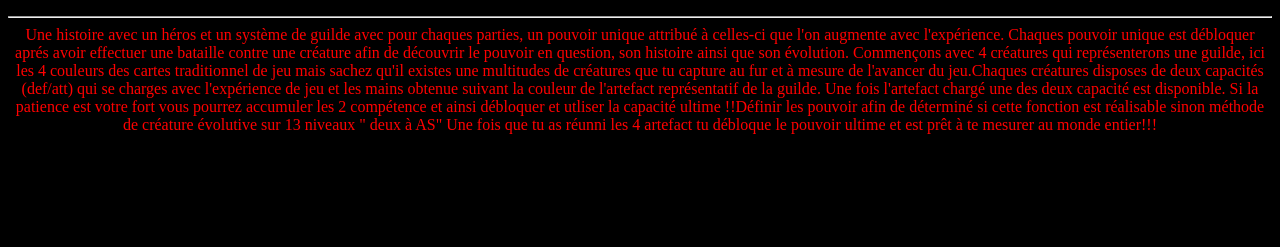
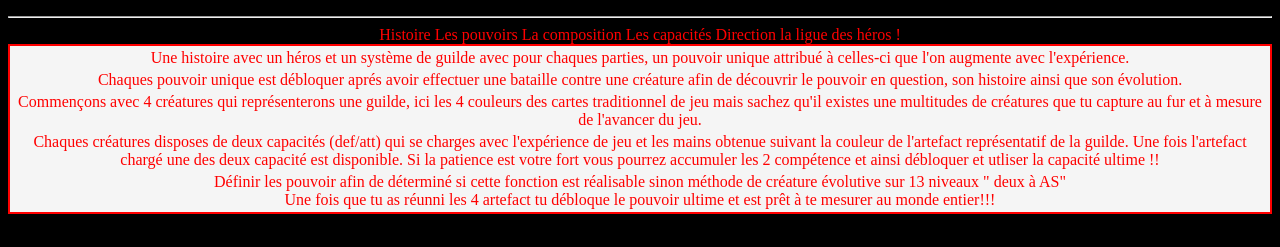
Before and after one commit to Romm74/activite_5_poker, a plain HTML site: page index.html in a window 1280 px wide. Shown: the part 152-399 px from the top of the page. Drawn offline with Linux system fonts and the light colour scheme.

Commit message:
amélioration du tableau

```diff
--- a/index.html
+++ b/index.html
@@ -15,17 +15,29 @@
         <h3>Logiciel de Poker</h3>
         <hr>
         <table>
-            <tr>Une histoire avec un héros et un système de guilde avec pour chaques parties, un pouvoir unique attribué à celles-ci que l'on augmente avec l'expérience. </li>
-            <tr>Chaques pouvoir unique est débloquer aprés avoir effectuer une bataille contre une créature afin de découvrir le pouvoir en question, son histoire ainsi que son évolution.
-            <tr>Commençons avec 4 créatures qui représenterons une guilde, ici les 4 couleurs des cartes traditionnel de jeu mais sachez qu'il existes une multitudes de créatures que tu capture au fur et à mesure de l'avancer du jeu.</li>
-            <tr>Chaques créatures disposes de deux capacités (def/att) qui se charges avec l'expérience de jeu et les mains obtenue suivant la couleur de l'artefact représentatif de la guilde. Une fois l'artefact chargé une des deux capacité est disponible. Si la patience est votre fort vous pourrez accumuler les 2 compétence et ainsi débloquer et utliser la capacité ultime !!</li>
-            <tr>Définir les pouvoir afin de déterminé si cette fonction est réalisable sinon méthode de créature évolutive sur 13 niveaux " deux à AS" </li>
-            <tr>Une fois que tu as réunni les 4 artefact tu débloque le pouvoir ultime et est prêt à te mesurer au monde entier!!! </li>
+            <tr>Histoire
+                <td>Une histoire avec un héros et un système de guilde avec pour chaques parties, un pouvoir unique attribué à celles-ci que l'on augmente avec l'expérience. </td>
+            </tr>
+            <tr>Les pouvoirs
+                <td>Chaques pouvoir unique est débloquer aprés avoir effectuer une bataille contre une créature afin de découvrir le pouvoir en question, son histoire ainsi que son évolution. </td>
+            </tr>
+
+            <tr>La composition
+                <td>Commençons avec 4 créatures qui représenterons une guilde, ici les 4 couleurs des cartes traditionnel de jeu mais sachez qu'il existes une multitudes de créatures que tu capture au fur et à mesure de l'avancer du jeu.</td>
+            </tr>
+            <tr>Les capacités
+                <td>Chaques créatures disposes de deux capacités (def/att) qui se charges avec l'expérience de jeu et les mains obtenue suivant la couleur de l'artefact représentatif de la guilde. Une fois l'artefact chargé une des deux capacité est disponible. Si la patience est votre fort vous pourrez accumuler les 2 compétence et ainsi débloquer et utliser la capacité ultime !!</td>
+            </tr>
+            <tr>Direction la ligue des héros !
+                <td>Définir les pouvoir afin de déterminé si cette fonction est réalisable sinon méthode de créature évolutive sur 13 niveaux " deux à AS"<br>
+                Une fois que tu as réunni les 4 artefact tu débloque le pouvoir ultime et est prêt à te mesurer au monde entier!!!
+                </td>
+            </tr>
             </table>
 
 
 </header>
 <br><br>
-<a href="en_savoir_plus.html"></a>
+<a href="https://fr.wikipedia.org/wiki/Poker"></a>
 </body>
 </html>
--- a/main.css
+++ b/main.css
@@ -16,6 +16,7 @@ header li {
 }
 table{
     background-color: whitesmoke;
+    border:red solid 2px;
 }
 a{
     color: whitesmoke;
```
